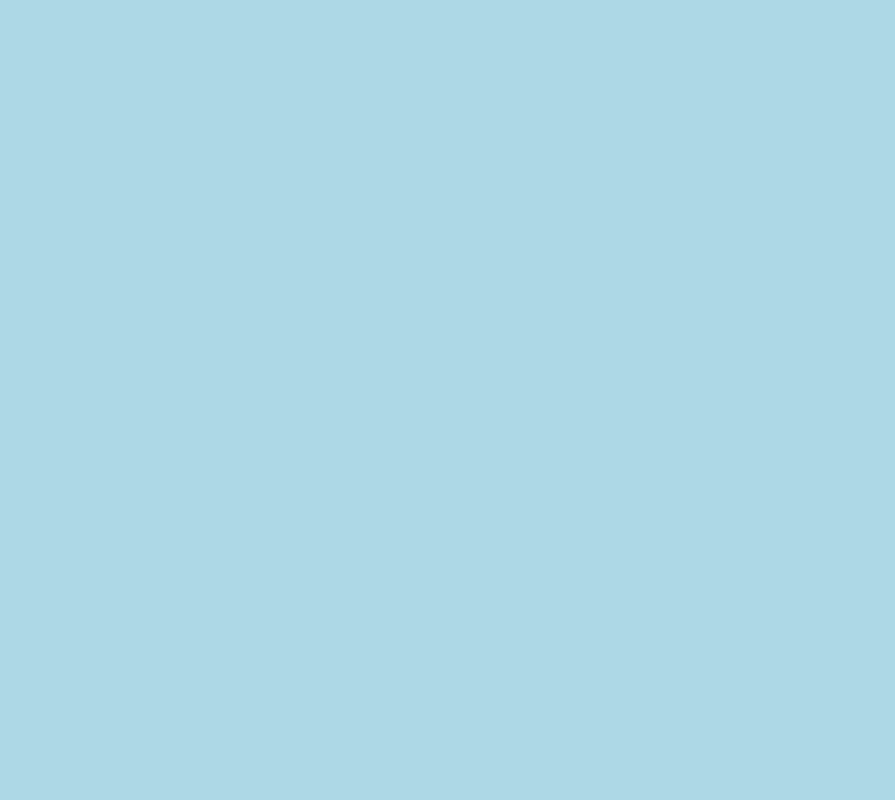
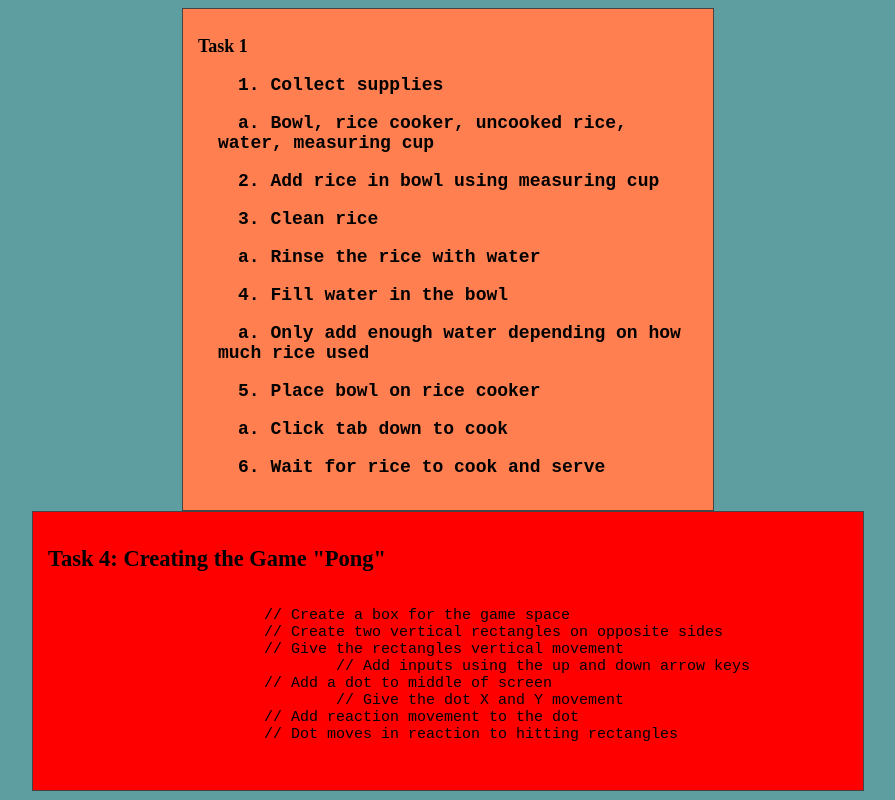
Before and after one commit to JonGraber/art101, a plain HTML site: page lab4/index.html in a window 1280 px wide. Shown: the whole page, without its empty margins (192-1087 px from the left). Drawn offline with Linux system fonts and the light colour scheme.

Commit message:
html lab 4 test 1

```diff
--- a/lab4/css/lab.css
+++ b/lab4/css/lab.css
@@ -0,0 +1,20 @@
+#task1 {
+  background-color: coral;
+  width: 500px;
+  padding: 15px;
+  border: solid 1px #444444;
+  font-size: 15px;
+  margin-left: auto;
+  margin-right: auto;
+}
+#task2 {
+  background-color: red;
+  width: 800px;
+  padding: 15px;
+  border: solid 1px #444444;
+  font-size: 15px;
+  margin-left: auto;
+  margin-right: auto;
+}
+body {
+  background-color: cadetblue;
--- a/lab4/index.html
+++ b/lab4/index.html
@@ -1,11 +1,36 @@
 <!DOCTYPE html>
 <html>
 <head>
-	<title>Lab X - Subject/Topic</title>
+	<title>Lab 4 - Pseudocode</title>
 	<link rel="stylesheet" type="text/css" href="../css/site.css">
 	<link rel="stylesheet" type="text/css" href="css/lab.css">
 </head>
 <body>
-
+	<div id="task1">
+		<h1>Task 1<h1>
+			<p>1. Collect supplies
+				<p> a. Bowl, rice cooker, uncooked rice, water, measuring cup
+			<p>2. Add rice in bowl using measuring cup
+			<p>3. Clean rice
+				<p> a. Rinse the rice with water
+			<p>4. Fill water in the bowl
+				<p> a. Only add enough water depending on how much rice used
+			<p>5. Place bowl on rice cooker
+				<p> a. Click tab down to cook
+			<p>6. Wait for rice to cook and serve
+	</div>
+	<div id="task2">
+		<h2>Task 4: Creating the Game "Pong"</h2>
+			<pre><code>
+			// Create a box for the game space
+			// Create two vertical rectangles on opposite sides
+			// Give the rectangles vertical movement
+				// Add inputs using the up and down arrow keys
+			// Add a dot to middle of screen
+				// Give the dot X and Y movement
+			// Add reaction movement to the dot
+			// Dot moves in reaction to hitting rectangles
+			</pre></code>
+	</div>
 </body>
 </html>
```
Also changed, not shown: lab4/js/lab.js (+20 -0 lines).
